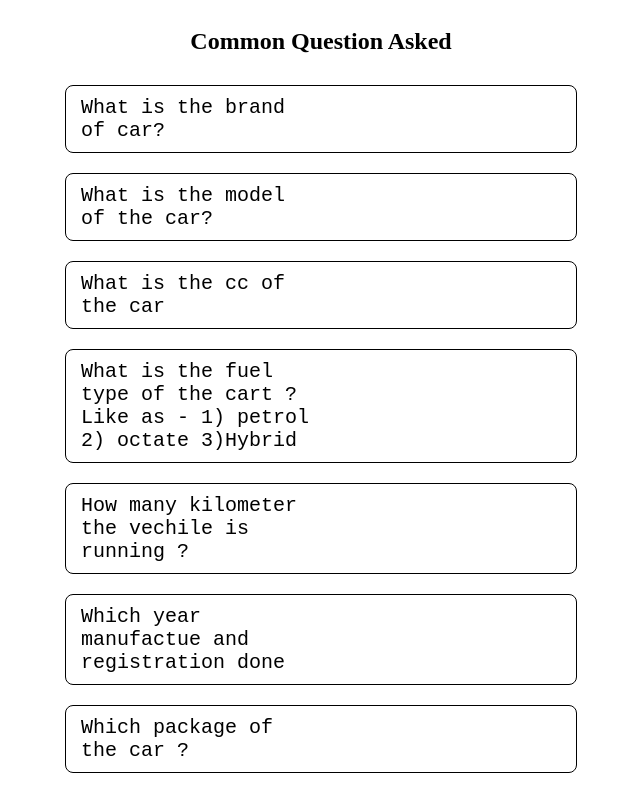
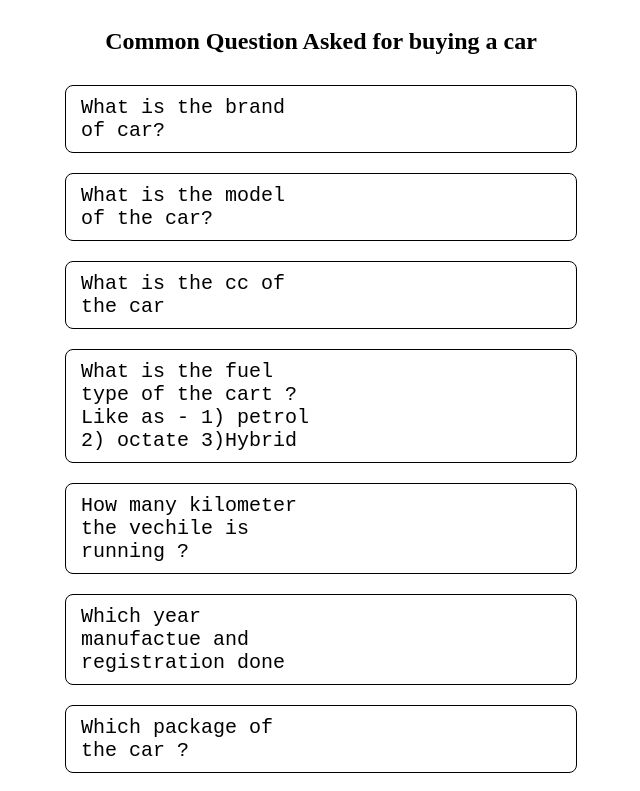
Before and after one commit to zahinmahmud/carddetails, a Vue app: page / in a window 1280 px wide. Shown: the top 791 px of the page, without its empty margins (319-959 px from the left). Built offline with nearby package versions, Linux system fonts and the light colour scheme.

Commit message:
change somefile

```diff
--- a/src/App.vue
+++ b/src/App.vue
@@ -1,6 +1,6 @@
 <template>
   <div  class="container">
-    <h2>Common Question Asked </h2>
+    <h2>Common Question Asked for buying a car </h2>
     <div v-for="question in data" :key="question.id" class="card" >
       <li>{{ question.question }} </li>
 
```
